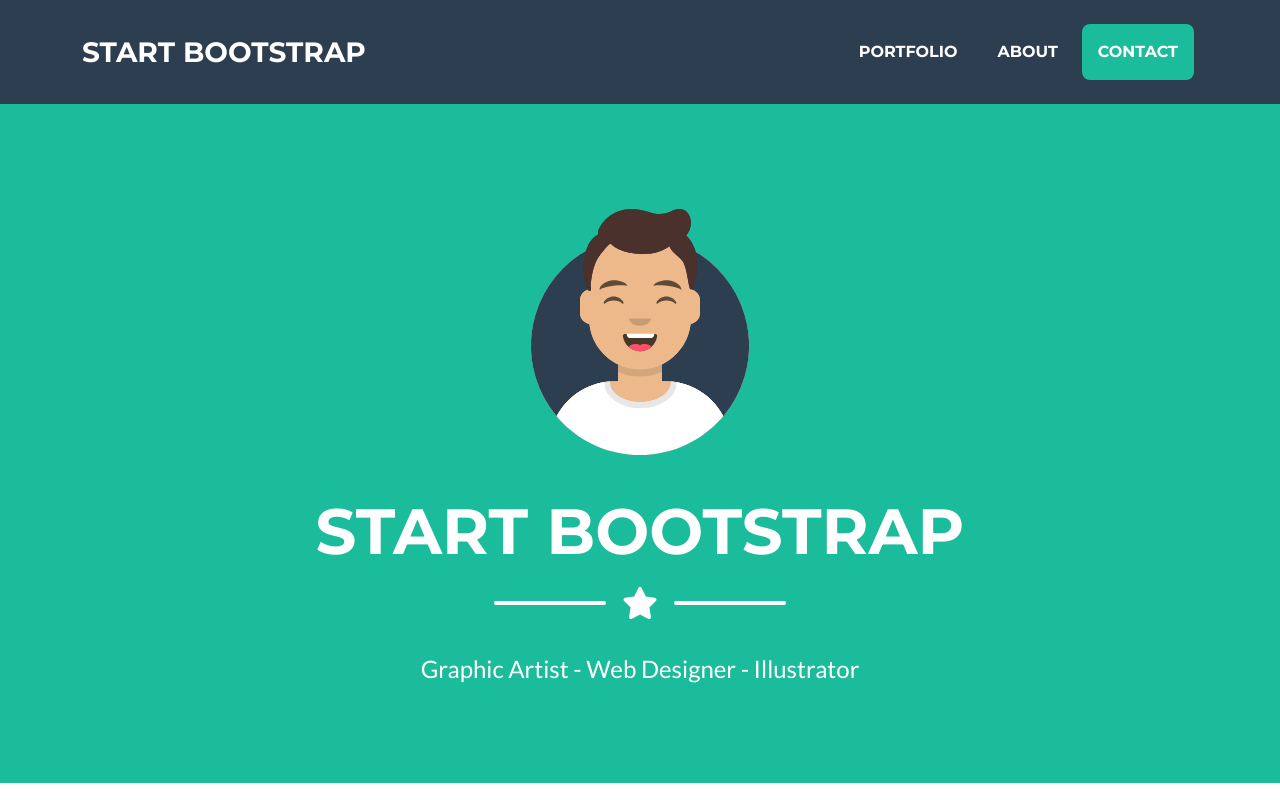
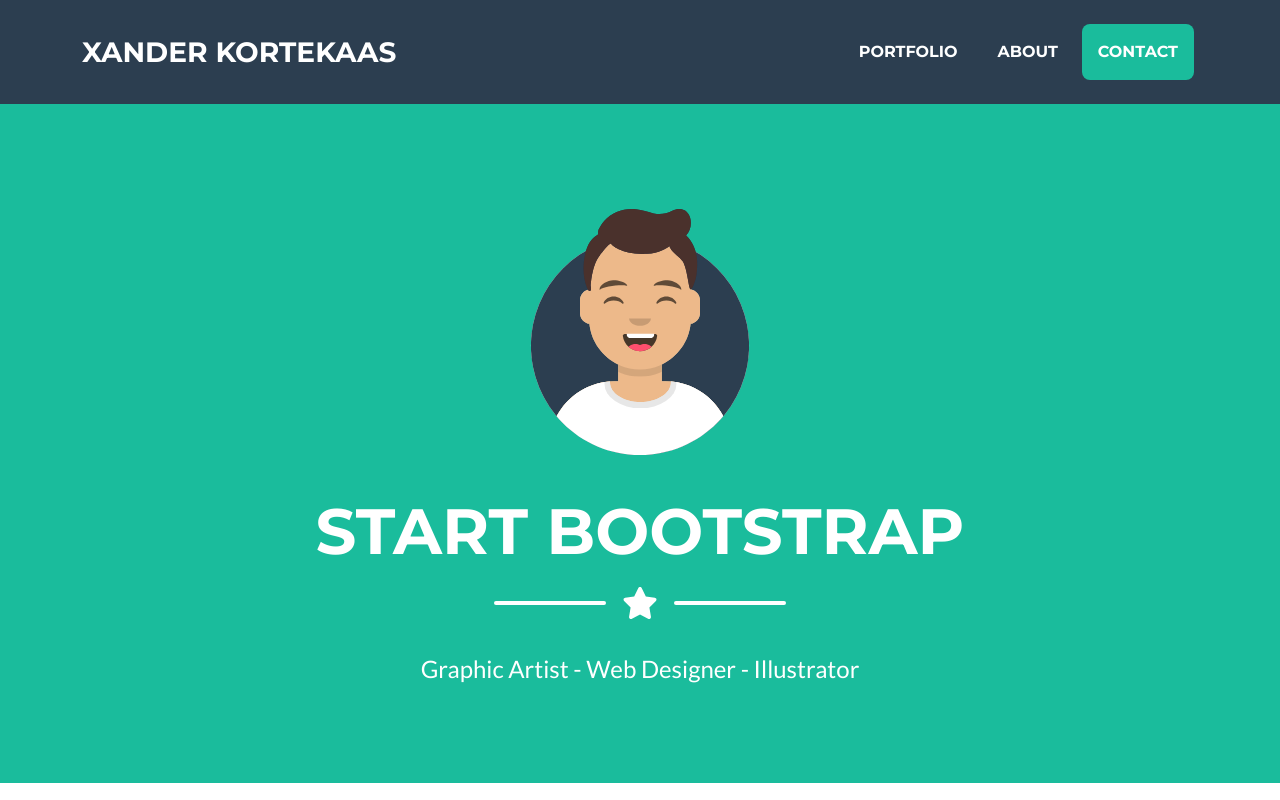
Before and after one commit to XanderKortekaas/Portfolio-Xander-Kortekaas, a plain HTML site: page index.html in a window 1280 px wide. Shown: the top 800 px of the page. Drawn offline with nearby package versions, Linux system fonts and the light colour scheme.

Commit message:
Main Changes

```diff
--- a/index.html
+++ b/index.html
@@ -20,7 +20,7 @@
         <!-- Navigation-->
         <nav class="navbar navbar-expand-lg bg-secondary text-uppercase fixed-top" id="mainNav">
             <div class="container">
-                <a class="navbar-brand" href="#page-top">Start Bootstrap</a>
+                <a class="navbar-brand" href="#page-top">Xander Kortekaas</a>
                 <button class="navbar-toggler text-uppercase font-weight-bold bg-primary text-white rounded" type="button" data-bs-toggle="collapse" data-bs-target="#navbarResponsive" aria-controls="navbarResponsive" aria-expanded="false" aria-label="Toggle navigation">
                     Menu
                     <i class="fas fa-bars"></i>
```
